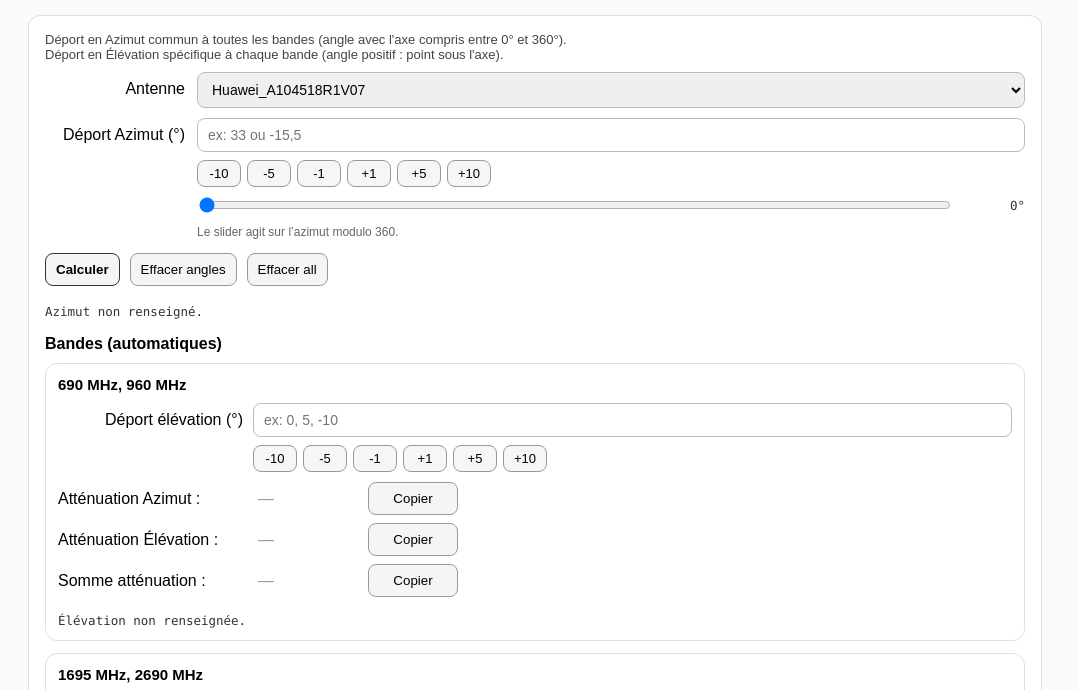
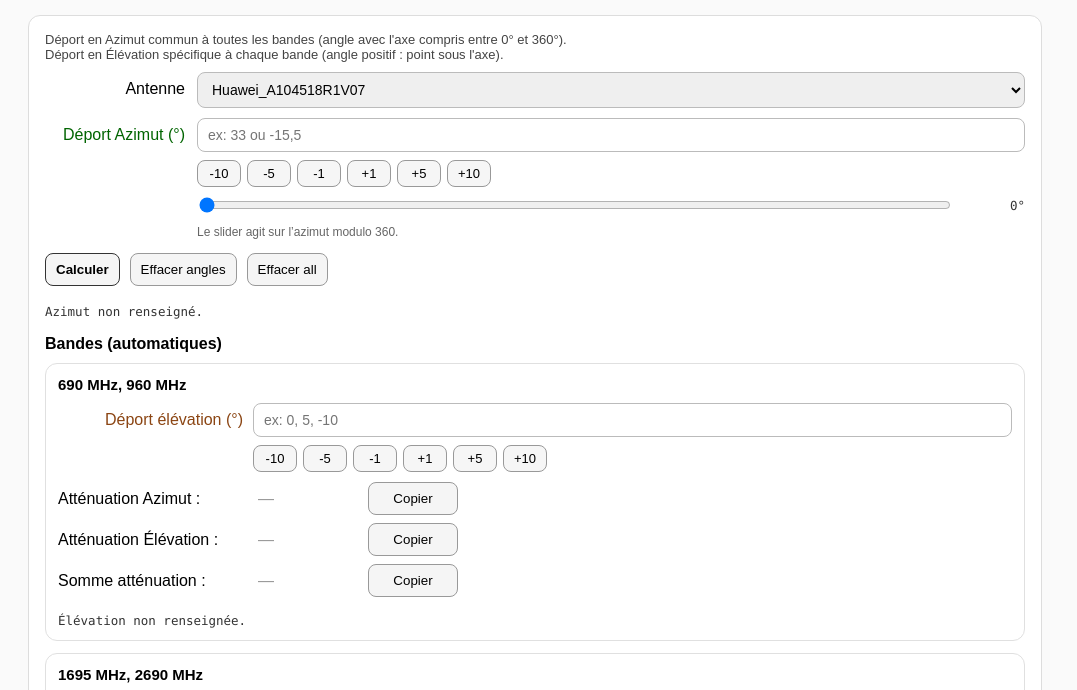
Before and after one commit to ED94120/antenna-pattern-tool, a plain HTML site: page index.html in a window 1280 px wide. Shown: the part 68-758 px from the top of the page, without its empty margins (0-1077 px from the left). Drawn offline with Linux system fonts and the light colour scheme.

Commit message:
Update index.html

```diff
--- a/index.html
+++ b/index.html
@@ -34,6 +34,14 @@
     label {
       justify-self: end;
       padding-top: 8px;
+    }
+
+    label[for="azimuthInput"] {
+      color: #006400;   /* vert foncé */
+    }
+
+    label[for^="el_"] {
+      color: #8b4513;   /* marron */
     }
 
     select,
```
